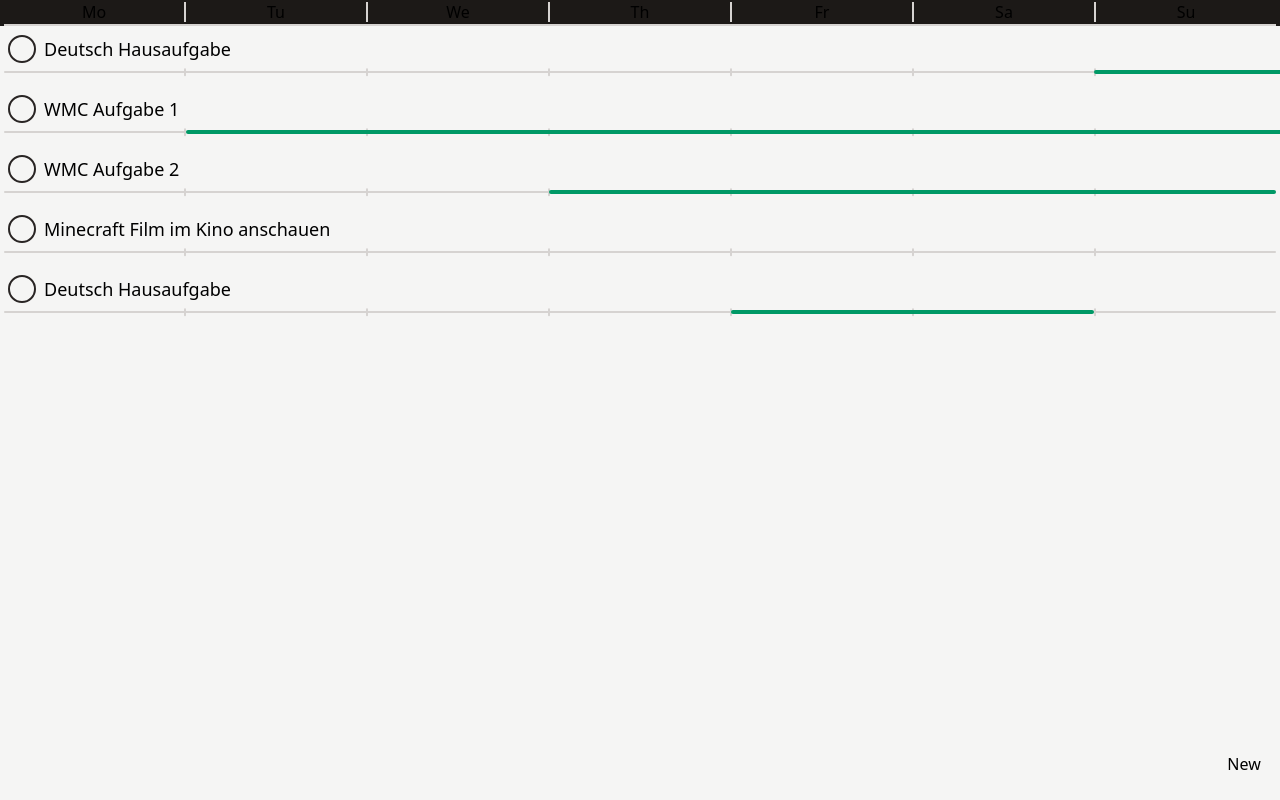
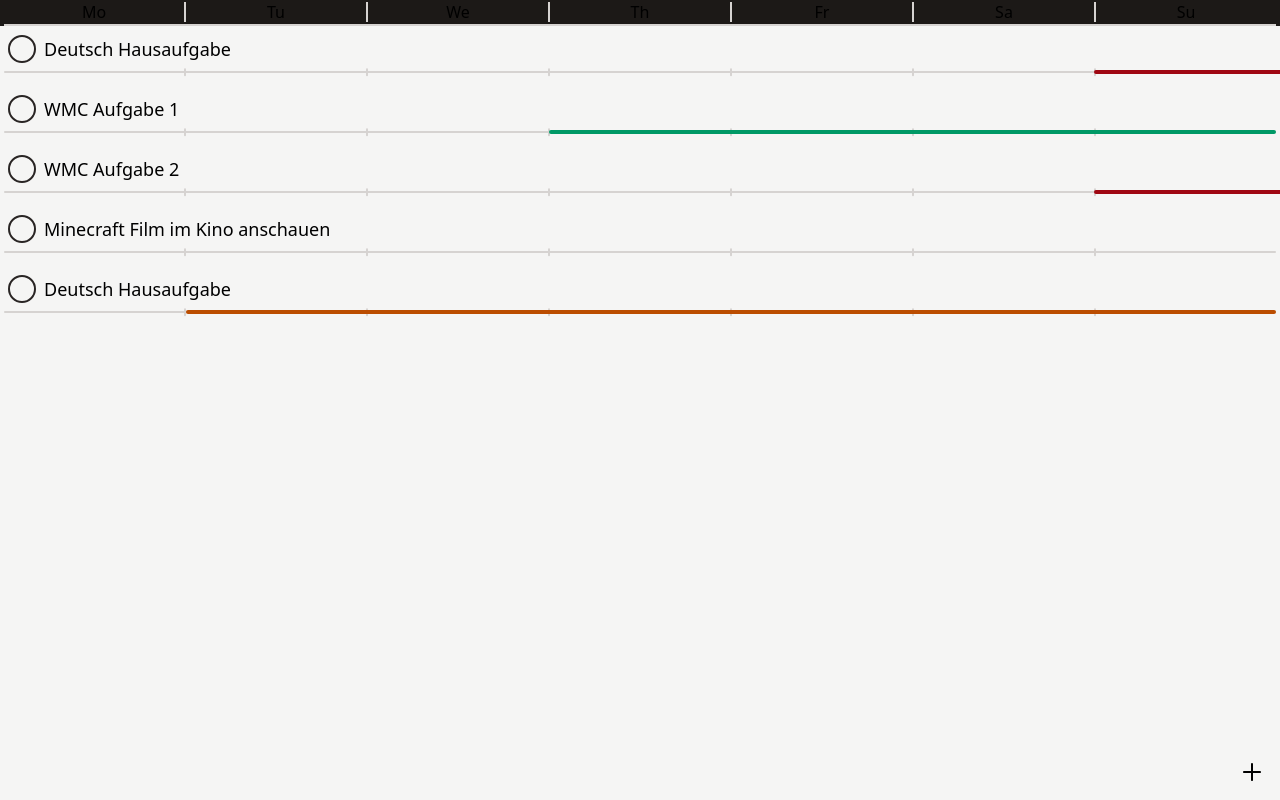
Before and after one commit to ToBinio/task-line, a Nuxt app: page / in a window 1280 px wide. Built offline with nearby package versions, Linux system fonts and the light colour scheme.

Commit message:
add simple tag system

```diff
--- a/components/Todo.vue
+++ b/components/Todo.vue
@@ -26,6 +26,16 @@ let offset = computed(() => {
     let numberOfDays = timeDiff / (24 * 60 * 60 * 1000.0);
     let percentage = numberOfDays / 7.0;
     return percentage;
+});
+
+let tagStore = useTagStore();
+let { getTagByUUID } = storeToRefs(tagStore);
+
+let color = computed(() => {
+    return (
+        getTagByUUID.value(props.data.tags[0])?.color ??
+        "oklch(0.596 0.145 163.225)"
+    );
 });
 </script>
 
@@ -56,8 +66,12 @@ let offset = computed(() => {
                 <div v-for="n in 6" class="h-2 w-0.5 spacer rounded-full"></div>
             </div>
             <div
-                class="h-1 rounded-full w-1/2 bg-emerald-600 absolute -bottom-0.25"
-                :style="{ width: `${width * 100}%`, left: `${offset * 100}%` }"
+                class="h-1 rounded-full w-1/2 absolute -bottom-0.25"
+                :style="{
+                    width: `${width * 100}%`,
+                    left: `${offset * 100}%`,
+                    backgroundColor: color,
+                }"
             ></div>
             <div class="h-0.5 spacer rounded-full"></div>
         </div>
--- a/components/new/Day.vue
+++ b/components/new/Day.vue
@@ -31,7 +31,7 @@ let isToday = computed(() => {
 
 <template>
     <button
-        class="w-8 aspect-square rounded border-1 border-stone-700"
+        class="w-8 rounded border-1 border-stone-700"
         :disabled="day == undefined"
         @click="emit('select')"
         :class="{
--- a/components/new/NewTodo.vue
+++ b/components/new/NewTodo.vue
@@ -1,19 +1,31 @@
 <script setup lang="ts">
 import DateSelect from "./DateSelect.vue";
+import TagSelect from "./TagSelect.vue";
+import TitleSelect from "./TitleSelect.vue";
 
 let isOpen = ref(false);
 
 let title = ref("");
+let tags = ref([]);
 let from = ref<Date | undefined>(sanitizeDate(new Date()));
 let to = ref<Date | undefined>(undefined);
 
 function reset() {
     title.value = "";
+    tags.value = [];
     from.value = sanitizeDate(new Date());
     to.value = undefined;
 }
 
 let todoStore = useTodoStore();
+
+function onButtonPress() {
+    if (isOpen.value) {
+        onAddTodo();
+    } else {
+        open();
+    }
+}
 
 function open() {
     isOpen.value = true;
@@ -33,7 +45,7 @@ function onAddTodo() {
         to.value = from.value;
     }
 
-    todoStore.addTodo(title.value, from.value!, to.value!);
+    todoStore.addTodo(title.value, from.value!, to.value!, tags.value);
     close();
 }
 </script>
@@ -48,31 +60,45 @@ function onAddTodo() {
             class="fixed rounded-t-lg h-96 bottom-0 translate-y-full bg-stone-800 w-full transition-all z-100"
             :class="{ '!translate-y-0': isOpen }"
         >
-            <div class="flex flex-col m-2 gap-5">
-                <div class="flex flex-col">
-                    <input
-                        placeholder="Title"
-                        v-model="title"
-                        class="pl-1 border-2 border-stone-700 rounded text-xl"
-                    />
-                </div>
+            <div class="flex flex-col justify-between p-2 gap-5 h-full">
+                <TitleSelect v-model:title="title" />
                 <DateSelect v-model:from="from" v-model:to="to" />
+                <TagSelect v-model:tags="tags" />
             </div>
         </div>
         <button
-            v-if="!isOpen"
-            class="m-2 h-14 fixed bottom-0 right-0 rounded-full aspect-square dark:bg-stone-600 hover:bg-stone-500 z-50"
-            @click="open"
+            class="m-2 h-10 fixed bottom-0 right-0 rounded-full aspect-square dark:bg-stone-600 hover:bg-stone-500 z-200 disabled:bg-stone-700 flex items-center justify-center"
+            :disabled="isOpen && !isValid()"
+            @click="onButtonPress"
         >
-            New
-        </button>
-        <button
-            v-if="isOpen"
-            :disabled="!isValid()"
-            class="m-2 h-14 fixed bottom-0 right-0 rounded-full aspect-square dark:bg-stone-600 hover:bg-stone-500 disabled:bg-stone-700 z-110"
-            @click="onAddTodo"
-        >
-            Add
+            <Transition>
+                <Icon
+                    v-if="!isOpen"
+                    class="absolute"
+                    name="material-symbols:add-2-rounded"
+                    size="24"
+                />
+            </Transition>
+            <Transition>
+                <Icon
+                    v-if="isOpen"
+                    class="absolute"
+                    name="material-symbols:save-rounded"
+                    size="24"
+                />
+            </Transition>
         </button>
     </div>
 </template>
+
+<style scoped>
+.v-enter-active,
+.v-leave-active {
+    transition: opacity 0.1s ease;
+}
+
+.v-enter-from,
+.v-leave-to {
+    opacity: 0;
+}
+</style>
--- /dev/null
+++ b/components/new/TagSelect.vue
@@ -0,0 +1,33 @@
+<script setup lang="ts">
+let tags = defineModel<UUID[]>("tags");
+
+const tagStore = useTagStore();
+
+function onPress(tag: UUID) {
+    if (tags.value!.includes(tag)) {
+        tags.value = tags.value!.filter((id) => id !== tag);
+    } else {
+        tags.value!.push(tag);
+    }
+}
+
+function isSelected(tag: UUID) {
+    return tags.value!.includes(tag);
+}
+</script>
+
+<template>
+    <div class="h-10 flex flex-col justify-center overflow-scroll mr-12">
+        <div class="flex gap-2">
+            <button
+                class="rounded border-1 border-stone-700 px-1"
+                v-for="tag in tagStore.data"
+                :style="{ color: tag.color }"
+                :class="{ 'bg-stone-700': isSelected(tag.uuid) }"
+                @click="onPress(tag.uuid)"
+            >
+                {{ tag.name }}
+            </button>
+        </div>
+    </div>
+</template>
--- /dev/null
+++ b/components/new/TitleSelect.vue
@@ -0,0 +1,11 @@
+<script setup lang="ts">
+let title = defineModel<string>("title");
+</script>
+
+<template>
+    <input
+        placeholder="Title"
+        v-model="title"
+        class="pl-1 border-2 border-stone-700 rounded text-xl"
+    />
+</template>
--- /dev/null
+++ b/stores/useTagStore.ts
@@ -0,0 +1,57 @@
+export type Tag = {
+  uuid: UUID;
+  name: string;
+  color: string;
+};
+
+export const useTagStore = defineStore("tags", {
+  state: (): { data: Tag[] } => ({
+    data: [
+      {
+        uuid: crypto.randomUUID(),
+        name: "School",
+        color: "oklch(0.444 0.177 26.899)",
+      },
+      {
+        uuid: crypto.randomUUID(),
+        name: "Work",
+        color: "oklch(0.555 0.163 48.998)",
+      },
+      {
+        uuid: crypto.randomUUID(),
+        name: "School",
+        color: "oklch(0.444 0.177 26.899)",
+      },
+      {
+        uuid: crypto.randomUUID(),
+        name: "Work",
+        color: "oklch(0.555 0.163 48.998)",
+      },
+      {
+        uuid: crypto.randomUUID(),
+        name: "School",
+        color: "oklch(0.444 0.177 26.899)",
+      },
+      {
+        uuid: crypto.randomUUID(),
+        name: "Work",
+        color: "oklch(0.555 0.163 48.998)",
+      },
+      {
+        uuid: crypto.randomUUID(),
+        name: "School",
+        color: "oklch(0.444 0.177 26.899)",
+      },
+      {
+        uuid: crypto.randomUUID(),
+        name: "Work",
+        color: "oklch(0.555 0.163 48.998)",
+      },
+    ],
+  }),
+  getters: {
+    getTagByUUID(state) {
+      return (uuid: UUID) => state.data.find((tag) => tag.uuid === uuid);
+    },
+  },
+});
--- a/stores/useTodoStore.ts
+++ b/stores/useTodoStore.ts
@@ -1,5 +1,13 @@
 import { defineStore } from "pinia";
-import type { Todo, UUID } from "~/utils/todo";
+
+export type UUID = `${string}-${string}-${string}-${string}-${string}`;
+export type Todo = {
+  uuid: UUID;
+  title: string;
+  start: Date;
+  end: Date;
+  tags: UUID[];
+};
 
 export const useTodoStore = defineStore("todos", {
   state: (): { data: Todo[] } => ({
@@ -11,9 +19,9 @@ export const useTodoStore = defineStore("todos", {
       this.data.splice(index, 1);
     },
 
-    addTodo(title: string, start: Date, end: Date) {
+    addTodo(title: string, start: Date, end: Date, tags: UUID[]) {
       let uuid = crypto.randomUUID();
-      this.data.push({ uuid, title, start, end: addDays(end, 1) });
+      this.data.push({ uuid, title, start, end: addDays(end, 1), tags });
     },
   },
 });
@@ -34,11 +42,21 @@ function getTestTodos(n: number): Todo[] {
     "Minecraft Film im Kino anschauen",
   ];
 
+  let tagsStore = useTagStore();
+
   let data = [];
 
   for (let i = 0; i < n; i++) {
     let start = Math.floor(Math.random() * 10);
     let duration = Math.floor(Math.random() * 10);
+
+    //random tags
+    let tags: UUID[] = [];
+    if (Math.round(Math.random()) == 0) {
+      tags.push(
+        tagsStore.data[Math.floor(Math.random() * tagsStore.data.length)].uuid,
+      );
+    }
 
     let uuid = crypto.randomUUID();
 
@@ -47,6 +65,7 @@ function getTestTodos(n: number): Todo[] {
       title: tasks[i % tasks.length],
       start: getToDayInNDays(start),
       end: getToDayInNDays(start + duration),
+      tags: tags,
     });
   }
 
--- a/utils/todo.ts
+++ /dev/null
@@ -1,2 +0,0 @@
-export type UUID = `${string}-${string}-${string}-${string}-${string}`;
-export type Todo = { uuid: UUID; title: string; start: Date; end: Date };
```
